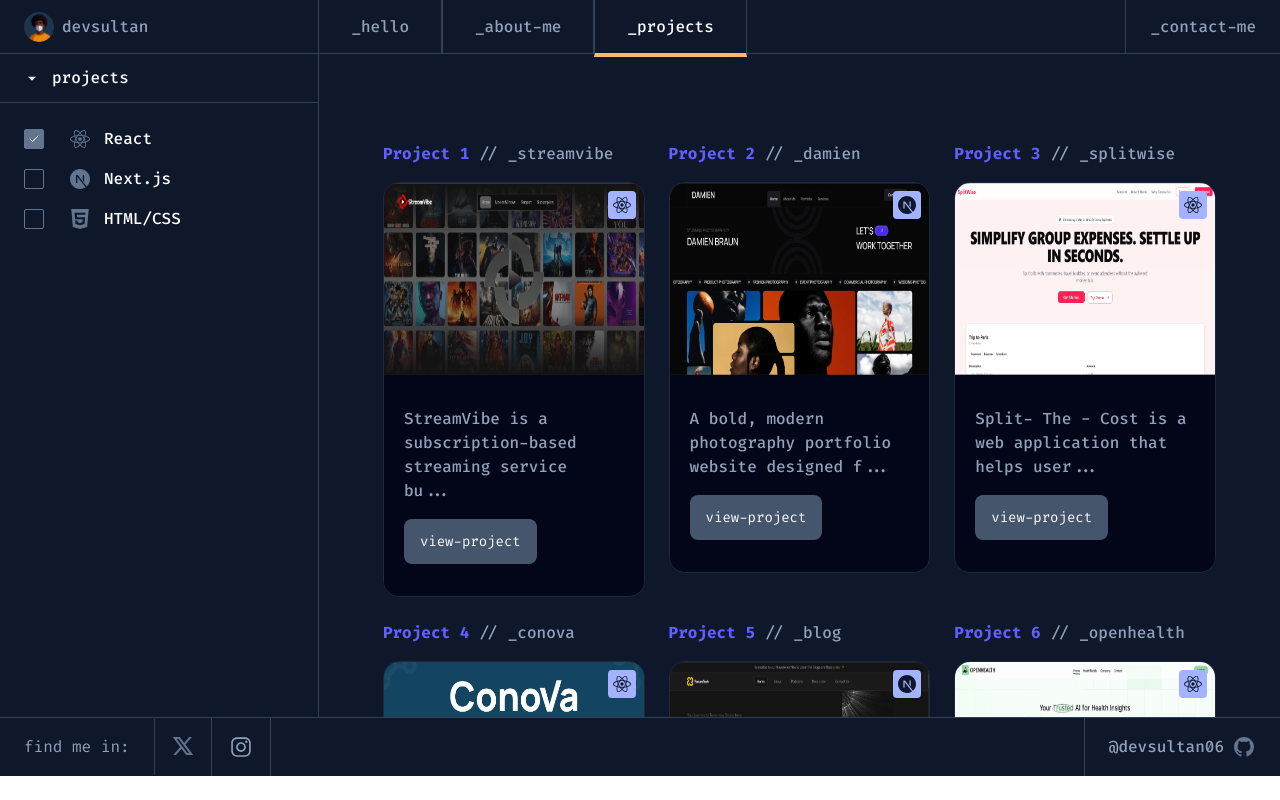
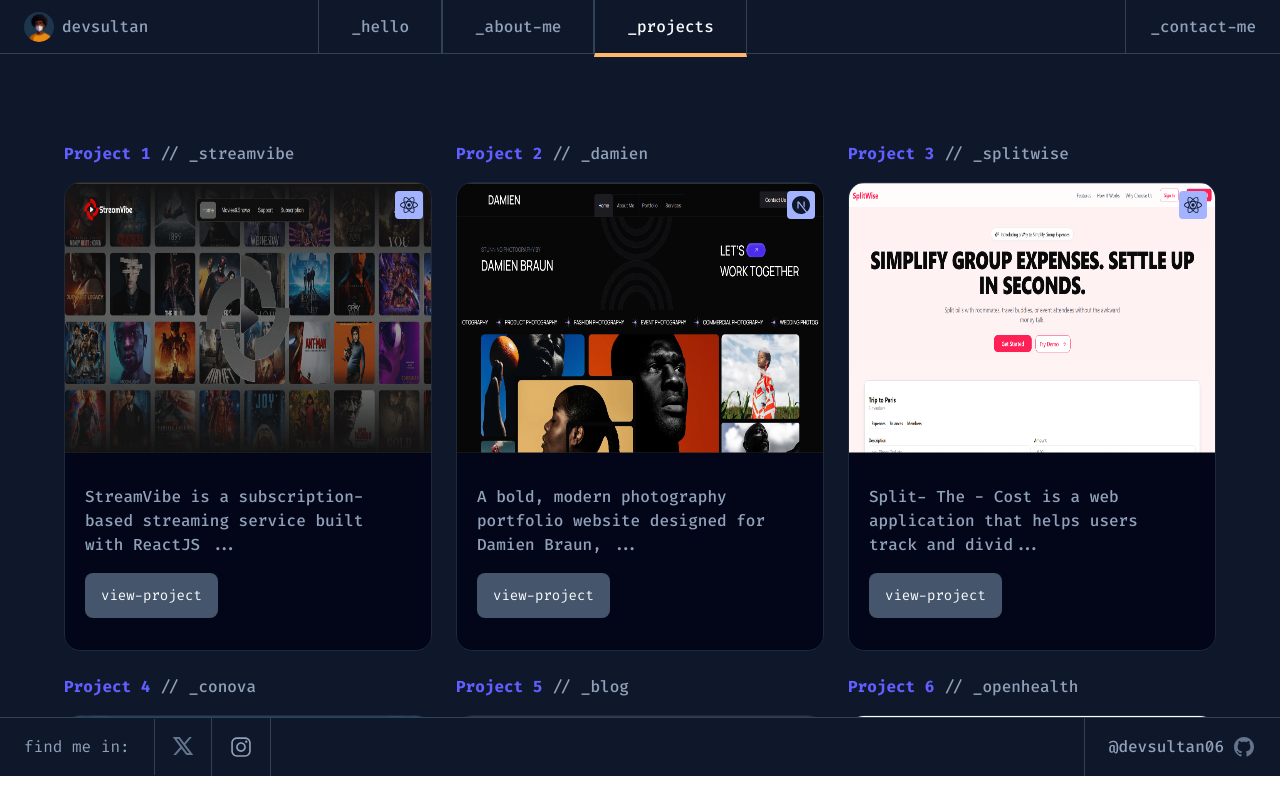
Before and after one commit to devsultan06/portfolio-devsultan06, a React (Vite) app: page /projects in a window 1280 px wide. Built offline with nearby package versions, Linux system fonts and the light colour scheme; a web font is replaced by a local one.

Commit message:
chore(update)

```diff
--- a/package.json
+++ b/package.json
@@ -10,6 +10,7 @@
     "preview": "vite preview"
   },
   "dependencies": {
+    "@studio-freight/lenis": "^1.0.42",
     "framer-motion": "^12.17.3",
     "react": "^19.1.0",
     "react-dom": "^19.1.0",
--- /dev/null
+++ b/src/components/ui/LenisProvider.tsx
@@ -0,0 +1,27 @@
+// LenisProvider.tsx
+import { useEffect } from "react";
+import Lenis from "@studio-freight/lenis";
+
+const LenisProvider = ({ children }: { children: React.ReactNode }) => {
+    useEffect(() => {
+        const lenis = new Lenis({
+            smooth: true,
+            direction: "vertical",
+        });
+
+        function raf(time: number) {
+            lenis.raf(time);
+            requestAnimationFrame(raf);
+        }
+
+        requestAnimationFrame(raf);
+
+        return () => {
+            lenis.destroy();
+        };
+    }, []);
+
+    return <>{children}</>;
+};
+
+export default LenisProvider;
--- a/src/main.tsx
+++ b/src/main.tsx
@@ -3,9 +3,11 @@ import { createRoot } from 'react-dom/client'
 import './index.css'
 import "../public/fonts/font.css"
 import App from './App.tsx'
+import LenisProvider from './components/ui/LenisProvider.tsx'
 
 createRoot(document.getElementById('root')!).render(
   <StrictMode>
-    <App />
+      <App />
+
   </StrictMode>,
 )
--- a/src/pages/projects/Projects.tsx
+++ b/src/pages/projects/Projects.tsx
@@ -1,7 +1,6 @@
 import { useEffect } from "react"
 import Navbar from "../../components/layout/Navbar";
 import Footer from "../../components/layout/Footer";
-import ProjectsSidebar from "./components/ProjectsSidebar";
 import ProjectsPanel from "./components/ProjectsPanel";
 
 const Projects = () => {
@@ -19,9 +18,8 @@ const Projects = () => {
             <Navbar />
 
             <div className="h-[663px] max-900:h-[700px] flex max-900:flex-col">
-                <ProjectsSidebar />
 
-                <div className="flex-[3] max-900:p-[24px] p-[64px] overflow-y-auto custom-scrollbar2 bg-slate900  overflow-hidden relative">
+                <div className="flex-[3] max-900:p-[20px] p-[64px] overflow-y-auto custom-scrollbar2 bg-slate900  overflow-hidden relative">
                     <ProjectsPanel
 
                     />
--- a/src/pages/projects/components/ProjectsPanel.tsx
+++ b/src/pages/projects/components/ProjectsPanel.tsx
@@ -2,7 +2,7 @@ import { projects } from "../../../data/projects"
 
 const ProjectsPanel = () => {
     return (
-        <div className="grid grid-cols-1 sm:grid-cols-3 md:grid-cols-3 gap-6  mt-6">
+        <div className="grid grid-cols-1 sm:grid-cols-2 md:grid-cols-2 lg:grid-cols-3 gap-6  mt-6">
 
             {projects.map((project, index) => (
 
@@ -20,7 +20,7 @@ const ProjectsPanel = () => {
                             <img
                                 src={project.image}
                                 alt={project.slug}
-                                className="h-48 w-full "
+                                className="h-[270px] max-900:h-fit w-full "
                             />
                             <div className="absolute top-2 right-2 bg-[#A3B3FF] p-[5px] rounded-[4px]">
                                 {
@@ -32,7 +32,7 @@ const ProjectsPanel = () => {
 
                             <p className="text-[#90A1B9] font-[450]  mb-4">
                                 {project.description.length > 60
-                                    ? `${project.description.slice(0, 55)}...`
+                                    ? `${project.description.slice(0, 72)}...`
                                     : project.description}
                             </p>
                             <button className="text-[14px] bg-[#45556C] px-4 py-3 rounded-[8px] text-[#F8FAFC]">
--- a/src/pages/projects/components/ProjectsSidebar.tsx
+++ b/src/pages/projects/components/ProjectsSidebar.tsx
@@ -1,73 +1,73 @@
-import { useState } from "react";
-import { FiCheck } from "react-icons/fi";
-import {
-    SiReact,
-    SiHtml5,
-    SiNextdotjs,
-} from "react-icons/si";
+// import { useState } from "react";
+// import { FiCheck } from "react-icons/fi";
+// import {
+//     SiReact,
+//     SiHtml5,
+//     SiNextdotjs,
+// } from "react-icons/si";
 
-type Tech = {
-    id: string;
-    label: string;
-    Icon: React.ElementType;
-};
+// type Tech = {
+//     id: string;
+//     label: string;
+//     Icon: React.ElementType;
+// };
 
-const techList: Tech[] = [
-    { id: "react", label: "React", Icon: SiReact },
-    { id: "nextjs", label: "Next.js", Icon: SiNextdotjs },
-    {
-        id: "htmlcss", label: "HTML/CSS", Icon: () => (
-            <div className="flex items-center gap-[2px]">
-                <SiHtml5 className="text-[#62748E] w-[20px] h-[20px]" />
-            </div>
-        )
-    },
-];
+// const techList: Tech[] = [
+//     { id: "react", label: "React", Icon: SiReact },
+//     { id: "nextjs", label: "Next.js", Icon: SiNextdotjs },
+//     {
+//         id: "htmlcss", label: "HTML/CSS", Icon: () => (
+//             <div className="flex items-center gap-[2px]">
+//                 <SiHtml5 className="text-[#62748E] w-[20px] h-[20px]" />
+//             </div>
+//         )
+//     },
+// ];
 
-const ProjectsSidebar = () => {
-    const [selected, setSelected] = useState<string[]>(["react"]);
+// const ProjectsSidebar = () => {
+//     const [selected, setSelected] = useState<string[]>(["react"]);
 
-    const toggleCheckbox = (id: string) => {
-        setSelected((prev) =>
-            prev.includes(id) ? prev.filter((item) => item !== id) : [...prev, id]
-        );
-    };
+//     const toggleCheckbox = (id: string) => {
+//         setSelected((prev) =>
+//             prev.includes(id) ? prev.filter((item) => item !== id) : [...prev, id]
+//         );
+//     };
 
-    return (
-        <div className="font-[450]  text-slate400 bg-slate-900 w-[318.9px] max-900:w-full border-r bg-slate900 border-slate ">
-            <div className="flex gap-[12px] mb-[12px] pl-[24px] pr-[72px] whitespace-nowrap border-b border-slate py-[12px]">
-                <img src="/images/ad.svg" alt="Profile" />
-                <h1 className="text-slate50 text-[16px]">projects</h1>
-            </div>
+//     return (
+//         <div className="font-[450]  text-slate400 bg-slate-900 w-[318.9px] max-900:w-full border-r bg-slate900 border-slate ">
+//             <div className="flex gap-[12px] mb-[12px] pl-[24px] pr-[72px] whitespace-nowrap border-b border-slate py-[12px]">
+//                 <img src="/images/ad.svg" alt="Profile" />
+//                 <h1 className="text-slate50 text-[16px]">projects</h1>
+//             </div>
 
-            <div className="py-[12px] pl-[24px] pr-[29px] space-y-4">
-                {techList.map(({ id, label, Icon }) => {
-                    const isChecked = selected.includes(id);
+//             <div className="py-[12px] pl-[24px] pr-[29px] space-y-4">
+//                 {techList.map(({ id, label, Icon }) => {
+//                     const isChecked = selected.includes(id);
 
-                    return (
-                        <label
-                            key={id}
-                            className="flex items-center gap-[26px] cursor-pointer select-none"
-                            onClick={() => toggleCheckbox(id)}
-                        >
-                            <div
-                                className={`
-                  w-[20px] h-[20px] rounded-[2px] flex  items-center justify-center border
-                  transition-all duration-200
-                  ${isChecked ? "bg-[#62748E] border-[#62748E]" : "border-[#62748E] bg-transparent hover:bg-[#2b2f3b]"}
-                `}
-                            >
-                                {isChecked && <FiCheck size={12} className="text-white" />}
-                            </div>
+//                     return (
+//                         <label
+//                             key={id}
+//                             className="flex items-center gap-[26px] cursor-pointer select-none"
+//                             onClick={() => toggleCheckbox(id)}
+//                         >
+//                             <div
+//                                 className={`
+//                   w-[20px] h-[20px] rounded-[2px] flex  items-center justify-center border
+//                   transition-all duration-200
+//                   ${isChecked ? "bg-[#62748E] border-[#62748E]" : "border-[#62748E] bg-transparent hover:bg-[#2b2f3b]"}
+//                 `}
+//                             >
+//                                 {isChecked && <FiCheck size={12} className="text-white" />}
+//                             </div>
 
-                            <Icon className="text-[#62748E] w-[20px] h-[20px]" />
-                            <span className="text-[16px] -ml-[12px] text-white">{label}</span>
-                        </label>
-                    );
-                })}
-            </div>
-        </div>
-    );
-};
+//                             <Icon className="text-[#62748E] w-[20px] h-[20px]" />
+//                             <span className="text-[16px] -ml-[12px] text-white">{label}</span>
+//                         </label>
+//                     );
+//                 })}
+//             </div>
+//         </div>
+//     );
+// };
 
-export default ProjectsSidebar;
+// export default ProjectsSidebar;
```
Also changed, not shown: 1 other file (tests, documents, lock files or other folders).
